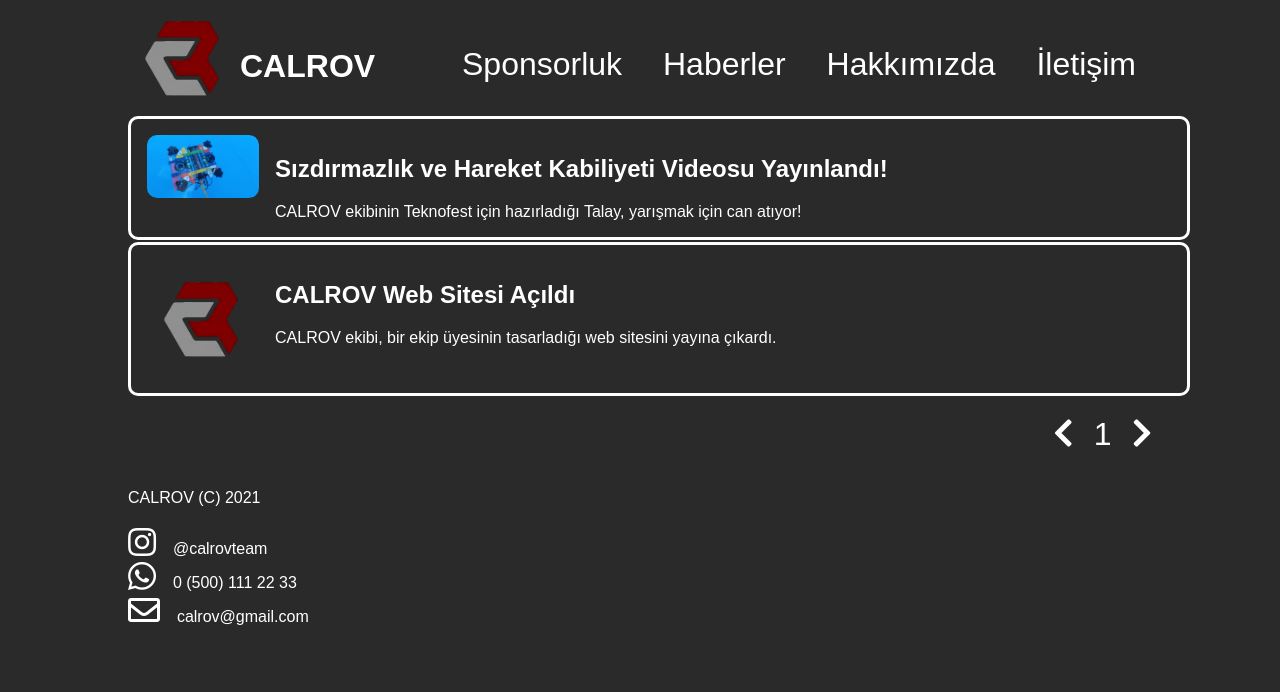
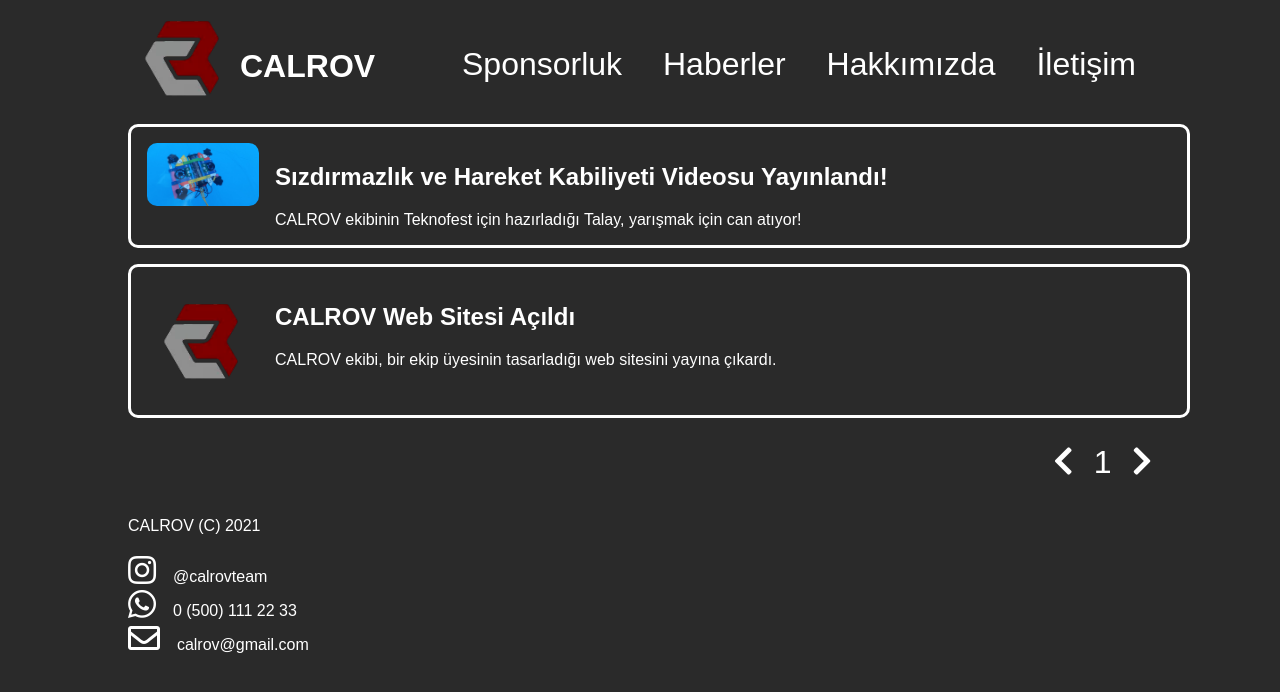
Before and after one commit to electromeow/calrov-website, a website: page haberler.html in a window 1280 px wide. Drawn offline with nearby package versions, Linux system fonts and the light colour scheme; files that its build step writes are made by us from their sources; no server answers; files whose address does not match are found by name.

Commit message:
Increase margin

```diff
--- a/sass/haberler.sass
+++ b/sass/haberler.sass
@@ -10,7 +10,8 @@
         @media screen and (max-width: 70em)
           width: 90%
         display: inline-block
-        margin-bottom: 2px
+        margin-bottom: 0.5em
+        margin-top: 0.5em
         padding: 1em
         a
           display: block
```
